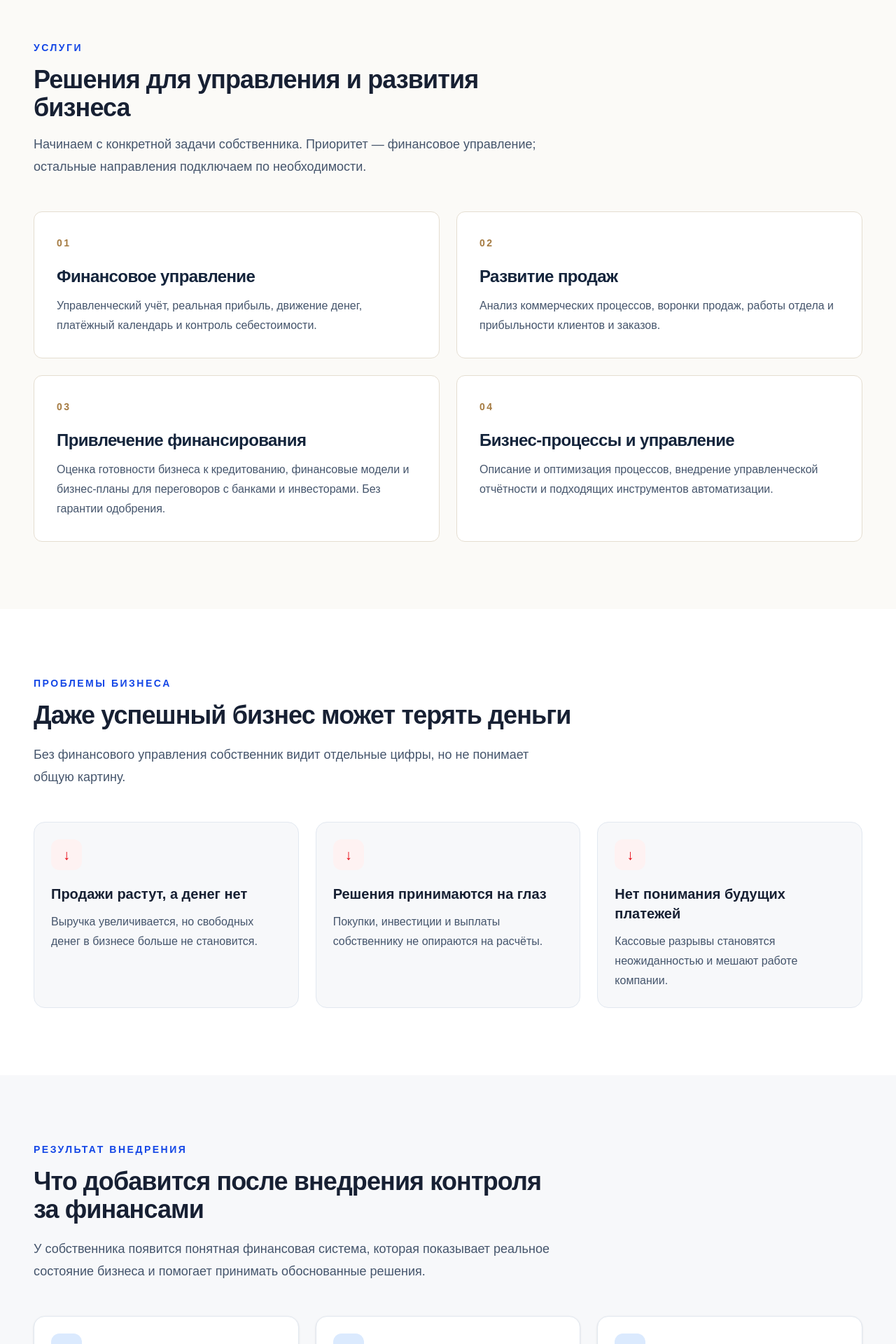
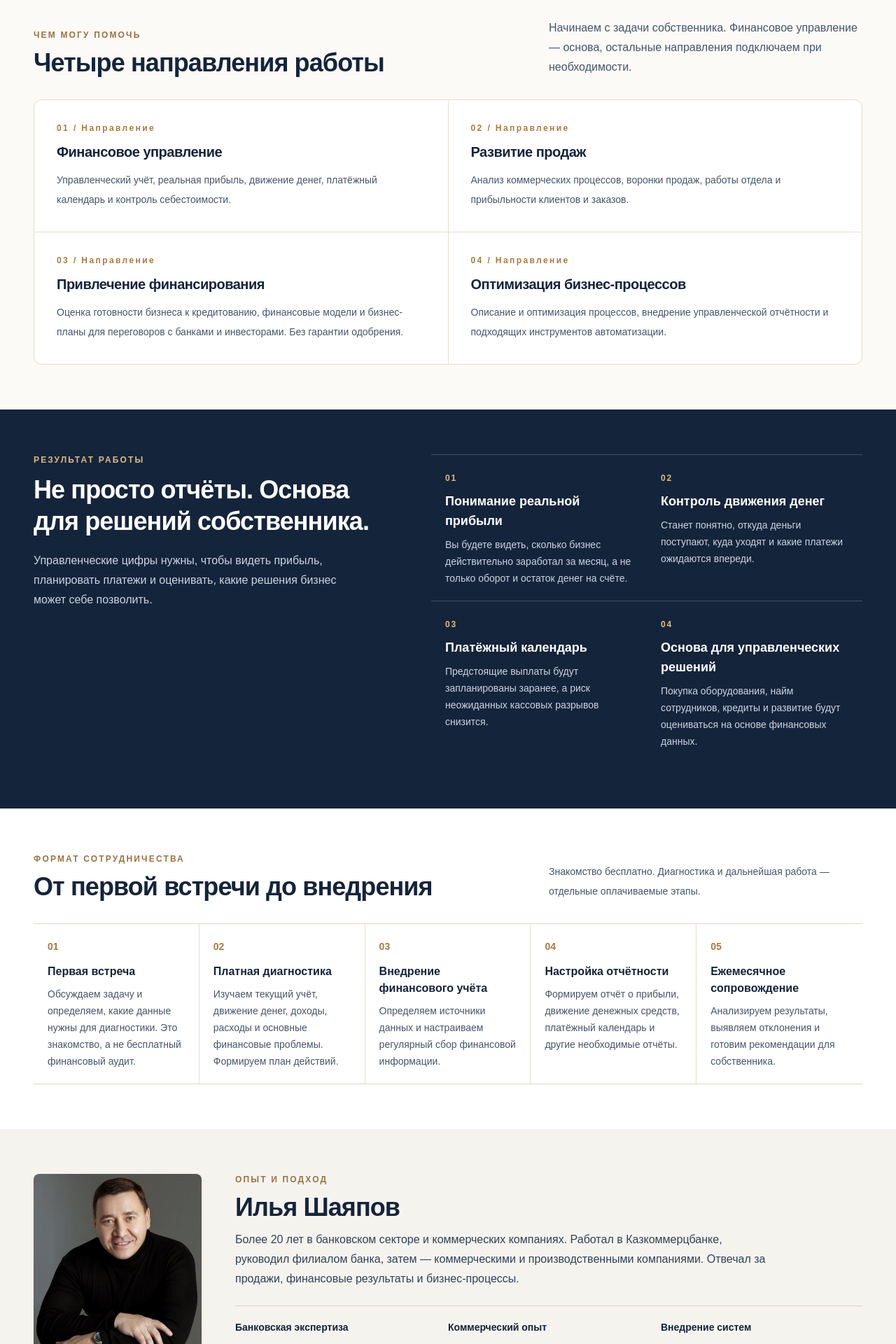
Before and after one commit to 19ilya77sh-cell/finance-consulting-landing, a Next.js app: page / in a window 1280 px wide. Shown: the part 880-2800 px from the top of the page at 70% size. Built offline with nearby package versions, Linux system fonts and the light colour scheme.

Commit message:
Compact inner sections, improve credibility and add real practice examples

```diff
--- a/app/page.tsx
+++ b/app/page.tsx
@@ -2,15 +2,6 @@ import Image from "next/image";
 import ContactForm from "./components/ContactForm";
 
 export default function Home() {
-  const questions = [
-    "Почему растут продажи, а денег больше не становится?",
-    "Сколько денег можно безопасно вывести из бизнеса?",
-    "Хватит ли средств на покупку оборудования?",
-    "Почему растёт оборот, а прибыль не увеличивается?",
-    "Как понять, какие заказы и направления действительно прибыльны?",
-    "Какая у бизнеса реальная рентабельность?",
-  ];
-
   const services = [
     {
       number: "01",
@@ -29,23 +20,8 @@ export default function Home() {
     },
     {
       number: "04",
-      title: "Бизнес-процессы и управление",
+      title: "Оптимизация бизнес-процессов",
       text: "Описание и оптимизация процессов, внедрение управленческой отчётности и подходящих инструментов автоматизации.",
-    },
-  ];
-
-  const problems = [
-    {
-      title: "Продажи растут, а денег нет",
-      text: "Выручка увеличивается, но свободных денег в бизнесе больше не становится.",
-    },
-    {
-      title: "Решения принимаются на глаз",
-      text: "Покупки, инвестиции и выплаты собственнику не опираются на расчёты.",
-    },
-    {
-      title: "Нет понимания будущих платежей",
-      text: "Кассовые разрывы становятся неожиданностью и мешают работе компании.",
     },
   ];
 
@@ -93,25 +69,6 @@ export default function Home() {
       number: "05",
       title: "Ежемесячное сопровождение",
       text: "Анализируем результаты, выявляем отклонения и готовим рекомендации для собственника.",
-    },
-  ];
-
-  const trust = [
-    {
-      title: "20+ лет опыта в банке и бизнесе",
-      text: "Казкоммерцбанк: работа с бизнесом, руководитель филиала. Затем — коммерческое и исполнительное управление компаниями, ответственность за продажи, финансы и процессы.",
-    },
-    {
-      title: "Работа с предпринимателями",
-      text: "Провёл мастер-класс по финансовому управлению для малого бизнеса в Караганде. В индивидуальных разборах рассматриваю учёт расходов, прибыльность заказов и движение денег.",
-    },
-    {
-      title: "Рост продаж в строительной компании",
-      text: "Внедрение отраслевой CRM в отделе продаж — рост продаж в 3 раза.",
-    },
-    {
-      title: "Производство РТИ",
-      text: "Построение отдела продаж и внедрение финансового учёта — рост продаж в 10 раз, финансовый учёт внедрён.",
     },
   ];
 
@@ -227,199 +184,102 @@ export default function Home() {
           <div className="py-4 sm:pl-6"><p className="text-xs font-semibold uppercase tracking-widest text-[#997340]">Решения для роста</p><p className="mt-2 font-medium text-[#14243b]">Оценивать риски и возможности развития</p></div>
         </div>
       </section>
-      <section id="services" className="bg-[#fbfaf7] py-12 sm:py-20 lg:py-24">
+
+      <section id="services" className="bg-[#fbfaf7] py-12 sm:py-16">
         <div className="mx-auto max-w-7xl px-4 sm:px-6 lg:px-12">
-          <div className="max-w-3xl">
-            <p className="text-xs font-semibold uppercase tracking-[0.14em] text-blue-700 sm:text-sm sm:tracking-[0.18em]">
-              Услуги
-            </p>
-            <h2 className="mt-3 text-2xl font-bold tracking-tight sm:mt-4 sm:text-4xl">
-              Решения для управления и развития бизнеса
-            </h2>
-            <p className="mt-4 text-base leading-7 text-slate-600 sm:text-lg sm:leading-8">
-              Начинаем с конкретной задачи собственника. Приоритет — финансовое
-              управление; остальные направления подключаем по необходимости.
-            </p>
+          <div className="flex flex-col justify-between gap-4 md:flex-row md:items-end">
+            <div>
+              <p className="text-xs font-semibold uppercase tracking-[0.18em] text-[#997340]">Чем могу помочь</p>
+              <h2 className="mt-3 max-w-2xl text-3xl font-semibold tracking-tight text-[#14243b] sm:text-4xl">Четыре направления работы</h2>
+            </div>
+            <p className="max-w-md leading-7 text-slate-600">Начинаем с задачи собственника. Финансовое управление — основа, остальные направления подключаем при необходимости.</p>
           </div>
-          <div className="mt-8 grid gap-4 sm:mt-12 sm:gap-6 md:grid-cols-2">
+          <div className="mt-8 grid gap-px overflow-hidden rounded-xl border border-[#e5ded1] bg-[#e5ded1] md:grid-cols-2">
             {services.map((service) => (
-              <div key={service.number} className="group rounded-xl border border-[#e5ded1] bg-white p-6 transition hover:-translate-y-1 hover:shadow-xl hover:shadow-[#14243b]/10 sm:p-8">
-                <span className="text-sm font-bold tracking-[0.18em] text-[#a57b42]">{service.number}</span>
-                <h3 className="mt-5 text-xl font-semibold tracking-tight text-[#14243b] sm:text-2xl">{service.title}</h3>
-                <p className="mt-3 leading-7 text-slate-600">{service.text}</p>
-              </div>
+              <article key={service.number} className="bg-white p-6 sm:p-8">
+                <p className="text-xs font-semibold tracking-[0.2em] text-[#a57b42]">{service.number} / Направление</p>
+                <h3 className="mt-3 text-xl font-semibold tracking-tight text-[#14243b]">{service.title}</h3>
+                <p className="mt-3 text-sm leading-7 text-slate-600">{service.text}</p>
+              </article>
             ))}
           </div>
         </div>
       </section>
 
-      <section id="problems" className="bg-white py-12 sm:py-20 lg:py-24">
-        <div className="mx-auto max-w-7xl px-4 sm:px-6 lg:px-12">
-          <div className="max-w-3xl">
-            <p className="text-xs font-semibold uppercase tracking-[0.14em] text-blue-700 sm:text-sm sm:tracking-[0.18em]">
-              Проблемы бизнеса
-            </p>
-
-            <h2 className="mt-3 text-xl font-bold sm:text-2xl tracking-tight sm:mt-4 sm:text-4xl">
-              Даже успешный бизнес может терять деньги
-            </h2>
-
-            <p className="mt-4 text-base leading-7 text-slate-600 sm:mt-5 sm:text-lg sm:leading-8">
-              Без финансового управления собственник видит отдельные цифры, но
-              не понимает общую картину.
-            </p>
+      <section id="results" className="bg-[#14243b] py-12 text-white sm:py-16">
+        <div className="mx-auto grid max-w-7xl gap-7 px-4 sm:px-6 lg:grid-cols-[0.9fr_1.1fr] lg:gap-16 lg:px-12">
+          <div>
+            <p className="text-xs font-semibold uppercase tracking-[0.18em] text-[#dfbb7d]">Результат работы</p>
+            <h2 className="mt-3 max-w-lg text-3xl font-semibold leading-tight tracking-tight sm:text-4xl">Не просто отчёты. Основа для решений собственника.</h2>
+            <p className="mt-5 max-w-md leading-7 text-slate-300">Управленческие цифры нужны, чтобы видеть прибыль, планировать платежи и оценивать, какие решения бизнес может себе позволить.</p>
           </div>
-
-          <div className="mt-8 grid gap-4 sm:mt-12 sm:gap-6 md:grid-cols-2 lg:grid-cols-3">
-            {problems.map((problem) => (
-              <div
-                key={problem.title}
-                className="rounded-2xl border border-slate-200 bg-[#f7f8fa] p-5 sm:p-6"
-              >
-                <div className="mb-5 flex h-11 w-11 items-center justify-center rounded-xl bg-red-50 text-xl font-bold text-red-600">
-                  ↓
-                </div>
-
-                <h3 className="text-xl font-bold">{problem.title}</h3>
-
-                <p className="mt-3 leading-7 text-slate-600">
-                  {problem.text}
-                </p>
-              </div>
+          <div className="grid gap-0 sm:grid-cols-2">
+            {results.map((result, index) => (
+              <article key={result.title} className="border-t border-white/20 py-5 sm:px-5">
+                <span className="text-xs font-semibold tracking-[0.16em] text-[#dfbb7d]">0{index + 1}</span>
+                <h3 className="mt-2 text-lg font-semibold">{result.title}</h3>
+                <p className="mt-2 text-sm leading-6 text-slate-300">{result.text}</p>
+              </article>
             ))}
           </div>
         </div>
       </section>
 
-      <section id="results" className="bg-[#f7f8fa] py-12 sm:py-20 lg:py-24">
+      <section id="process" className="bg-white py-12 sm:py-16">
         <div className="mx-auto max-w-7xl px-4 sm:px-6 lg:px-12">
-          <div className="max-w-3xl">
-            <p className="text-xs font-semibold uppercase tracking-[0.14em] text-blue-700 sm:text-sm sm:tracking-[0.18em]">
-              Результат внедрения
-            </p>
+          <div className="flex flex-col justify-between gap-4 md:flex-row md:items-end">
+            <div>
+              <p className="text-xs font-semibold uppercase tracking-[0.18em] text-[#997340]">Формат сотрудничества</p>
+              <h2 className="mt-3 text-3xl font-semibold tracking-tight text-[#14243b] sm:text-4xl">От первой встречи до внедрения</h2>
+            </div>
+            <p className="max-w-md text-sm leading-7 text-slate-600">Знакомство бесплатно. Диагностика и дальнейшая работа — отдельные оплачиваемые этапы.</p>
+          </div>
+          <ol className="mt-8 grid gap-0 border-y border-[#ded8ce] md:grid-cols-5">
+            {process.map((step) => (
+              <li key={step.number} className="border-b border-[#e5ded1] px-0 py-5 last:border-b-0 md:border-b-0 md:border-r md:px-4 md:last:border-r-0 lg:px-5">
+                <span className="text-sm font-semibold text-[#a57b42]">{step.number}</span>
+                <h3 className="mt-3 text-base font-semibold text-[#14243b]">{step.title}</h3>
+                <p className="mt-2 text-sm leading-6 text-slate-600">{step.text}</p>
+              </li>
+            ))}
+          </ol>
+        </div>
+      </section>
 
-            <h2 className="mt-3 text-xl font-bold sm:text-2xl tracking-tight sm:mt-4 sm:text-4xl">
-              Что добавится после внедрения контроля за финансами
-            </h2>
-
-            <p className="mt-4 text-base leading-7 text-slate-600 sm:mt-5 sm:text-lg sm:leading-8">
-              У собственника появится понятная финансовая система, которая
-              показывает реальное состояние бизнеса и помогает принимать
-              обоснованные решения.
-            </p>
+      <section id="about" className="bg-[#f5f3ee] py-12 sm:py-16">
+        <div className="mx-auto grid max-w-7xl gap-8 px-4 sm:px-6 lg:grid-cols-[240px_1fr] lg:gap-12 lg:px-12">
+          <div className="max-w-[260px] overflow-hidden rounded-lg bg-white shadow-sm">
+            <Image src="/ilya-shayapov.jpg" alt="Илья Шаяпов" width={640} height={760} className="h-full w-full object-cover object-top" />
           </div>
-
-          <div className="mt-8 grid gap-4 sm:mt-12 sm:gap-6 md:grid-cols-2 lg:grid-cols-3">
-            {results.map((result) => (
-              <div
-                key={result.title}
-                className="rounded-2xl border border-slate-200 bg-white p-5 shadow-sm sm:p-6"
-              >
-                <div className="mb-5 flex h-11 w-11 items-center justify-center rounded-xl bg-blue-100 text-xl font-bold text-blue-700">
-                  ✓
-                </div>
-
-                <h3 className="text-xl font-bold">{result.title}</h3>
-
-                <p className="mt-3 leading-7 text-slate-600">{result.text}</p>
-              </div>
-            ))}
+          <div>
+            <p className="text-xs font-semibold uppercase tracking-[0.18em] text-[#997340]">Опыт и подход</p>
+            <h2 className="mt-3 text-3xl font-semibold tracking-tight text-[#14243b] sm:text-4xl">Илья Шаяпов</h2>
+            <p className="mt-3 max-w-3xl text-base leading-7 text-slate-700">Более 20 лет в банковском секторе и коммерческих компаниях. Работал в Казкоммерцбанке, руководил филиалом банка, затем — коммерческими и производственными компаниями. Отвечал за продажи, финансовые результаты и бизнес-процессы.</p>
+            <div className="mt-6 grid gap-4 border-t border-[#dbd4c7] pt-5 sm:grid-cols-3">
+              <div><p className="text-sm font-semibold text-[#14243b]">Банковская экспертиза</p><p className="mt-2 text-sm leading-6 text-slate-600">Финансовый анализ, кредитование и работа с предприятиями.</p></div>
+              <div><p className="text-sm font-semibold text-[#14243b]">Коммерческий опыт</p><p className="mt-2 text-sm leading-6 text-slate-600">Управление продажами, командами и изменениями в компаниях.</p></div>
+              <div><p className="text-sm font-semibold text-[#14243b]">Внедрение систем</p><p className="mt-2 text-sm leading-6 text-slate-600">CRM, управленческий учёт и процессы принятия решений.</p></div>
+            </div>
+            <p className="mt-5 text-sm text-slate-600">В 2012 году награждён медалью «Лучший финансист».</p>
           </div>
         </div>
       </section>
 
-      <section id="process" className="bg-white py-12 sm:py-20 lg:py-24">
-        <div className="mx-auto max-w-7xl px-4 sm:px-6 lg:px-12">
-          <div className="max-w-3xl">
-            <p className="text-xs font-semibold uppercase tracking-[0.14em] text-blue-700 sm:text-sm sm:tracking-[0.18em]">
-              Этапы работы
-            </p>
-
-            <h2 className="mt-3 text-xl font-bold sm:text-2xl tracking-tight sm:mt-4 sm:text-4xl">
-              Как проходит работа
-            </h2>
-
-            <p className="mt-4 text-base leading-7 text-slate-600 sm:mt-5 sm:text-lg sm:leading-8">
-              Двигаемся последовательно: сначала разбираемся в текущей ситуации,
-              затем внедряем систему и сопровождаем её работу.
-            </p>
+      <section className="bg-white py-12 sm:py-16">
+        <div className="mx-auto grid max-w-7xl gap-8 px-4 sm:px-6 lg:grid-cols-[1fr_1fr] lg:items-center lg:gap-12 lg:px-12">
+          <div>
+            <p className="text-xs font-semibold uppercase tracking-[0.18em] text-[#997340]">Практика с предпринимателями</p>
+            <h2 className="mt-3 text-3xl font-semibold tracking-tight text-[#14243b] sm:text-4xl">Разбираем конкретные проблемы бизнеса</h2>
+            <p className="mt-4 leading-7 text-slate-600">В ноябре 2026 года провёл в Караганде мастер-класс по финансовому управлению для малого бизнеса. В индивидуальном разборе предпринимателя рассматривали учёт расходов, прибыльность заказов и движение денег.</p>
+            <p className="mt-3 text-sm leading-6 text-slate-500">Это примеры тем работы, а не заявления о достигнутом финансовом результате клиента.</p>
           </div>
-
-          <div className="mt-8 grid gap-4 sm:mt-12 sm:gap-6 md:grid-cols-2 lg:grid-cols-3">
-            {process.map((step) => (
-              <div
-                key={step.number}
-                className="rounded-2xl border border-slate-200 bg-[#f7f8fa] p-5 sm:p-6"
-              >
-                <div className="text-sm font-bold tracking-[0.2em] text-blue-700">
-                  {step.number}
-                </div>
-
-                <h3 className="mt-5 text-xl font-bold">{step.title}</h3>
-
-                <p className="mt-3 leading-7 text-slate-600">{step.text}</p>
-              </div>
-            ))}
-          </div>
-        </div>
-      </section>
-
-      <section id="about" className="bg-[#f7f8fa] py-12 sm:py-20 lg:py-24">
-        <div className="mx-auto max-w-7xl px-4 sm:px-6 lg:px-12">
-          <div className="grid max-w-4xl gap-6 sm:grid-cols-[180px_1fr] sm:items-center">
-            <div className="overflow-hidden rounded-2xl bg-white shadow-sm">
-              <Image
-                src="/ilya-shayapov.jpg"
-                alt="Илья Шаяпов"
-                width={640}
-                height={640}
-                className="aspect-square h-auto w-full object-cover object-top"
-              />
+          <div className="rounded-xl border border-[#e5ded1] bg-[#f5f3ee] p-6 sm:p-8">
+            <p className="text-xs font-semibold uppercase tracking-[0.16em] text-[#997340]">Пример инструмента</p>
+            <h3 className="mt-2 text-xl font-semibold text-[#14243b]">Управленческий отчёт</h3>
+            <p className="mt-2 text-sm leading-6 text-slate-600">Выручка, расходы, прибыль и динамика бизнеса в одной картине. Конкретный состав отчётов определяем после диагностики.</p>
+            <div className="mt-5 overflow-hidden rounded-lg border border-[#e5ded1] bg-white">
+              <Image src="/report-example.png" alt="Иллюстративный пример управленческого отчёта" width={900} height={650} className="h-auto w-full" />
             </div>
-
-            <div>
-              <p className="text-xs font-semibold uppercase tracking-[0.14em] text-blue-700 sm:text-sm sm:tracking-[0.18em]">
-                Почему мне доверяют
-              </p>
-
-            <h2 className="mt-3 text-xl font-bold sm:text-2xl tracking-tight sm:mt-4 sm:text-4xl">
-              Илья Шаяпов
-            </h2>
-
-            <p className="mt-4 text-base leading-7 text-slate-600 sm:mt-5 sm:text-lg sm:leading-8">
-              Финансовое управление для малого и среднего бизнеса. Работаю онлайн по Казахстану, очные встречи — в Караганде.
-            </p>
-            </div>
-          </div>
-
-          <div className="mt-8 grid gap-4 sm:mt-12 sm:gap-6 md:grid-cols-2">
-            {trust.map((item) => (
-              <div
-                key={item.title}
-                className="rounded-2xl border border-slate-200 bg-white p-5 shadow-sm sm:p-7"
-              >
-                <div className="mb-5 flex h-11 w-11 items-center justify-center rounded-xl bg-blue-100 text-xl font-bold text-blue-700">
-                  ✓
-                </div>
-
-                <h3 className="text-xl font-bold">{item.title}</h3>
-
-                <p className="mt-3 leading-7 text-slate-600">{item.text}</p>
-              </div>
-            ))}
-          </div>
-        </div>
-      </section>
-
-      <section className="bg-white py-12 sm:py-20 lg:py-24">
-        <div className="mx-auto grid max-w-7xl gap-8 px-4 sm:px-6 lg:grid-cols-2 lg:items-center lg:px-12">
-          <div>
-            <p className="text-xs font-semibold uppercase tracking-[0.14em] text-blue-700 sm:text-sm sm:tracking-[0.18em]">Пример результата</p>
-            <h2 className="mt-3 text-xl font-bold tracking-tight sm:mt-4 sm:text-4xl">Как может выглядеть управленческий отчёт</h2>
-            <p className="mt-4 text-base leading-7 text-slate-600 sm:text-lg sm:leading-8">Пример представления финансовых показателей в одном месте: выручка, расходы, прибыль и динамика бизнеса. Состав отчётов определяется по результатам диагностики.</p>
-          </div>
-          <div className="overflow-hidden rounded-2xl border border-slate-200 bg-white shadow-sm">
-            <Image src="/report-example.png" alt="Пример управленческого финансового отчёта" width={900} height={650} className="h-auto w-full" />
           </div>
         </div>
       </section>
```
